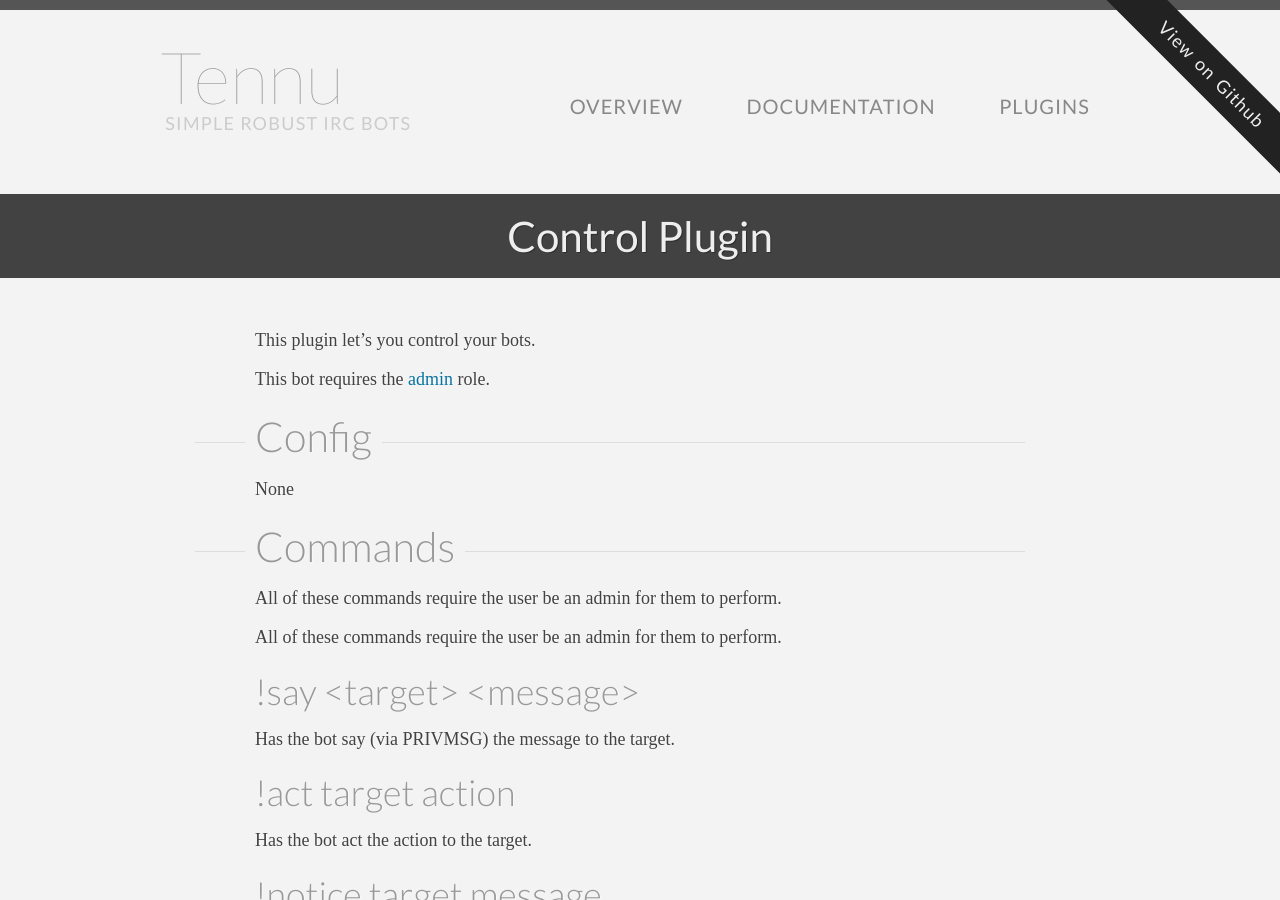
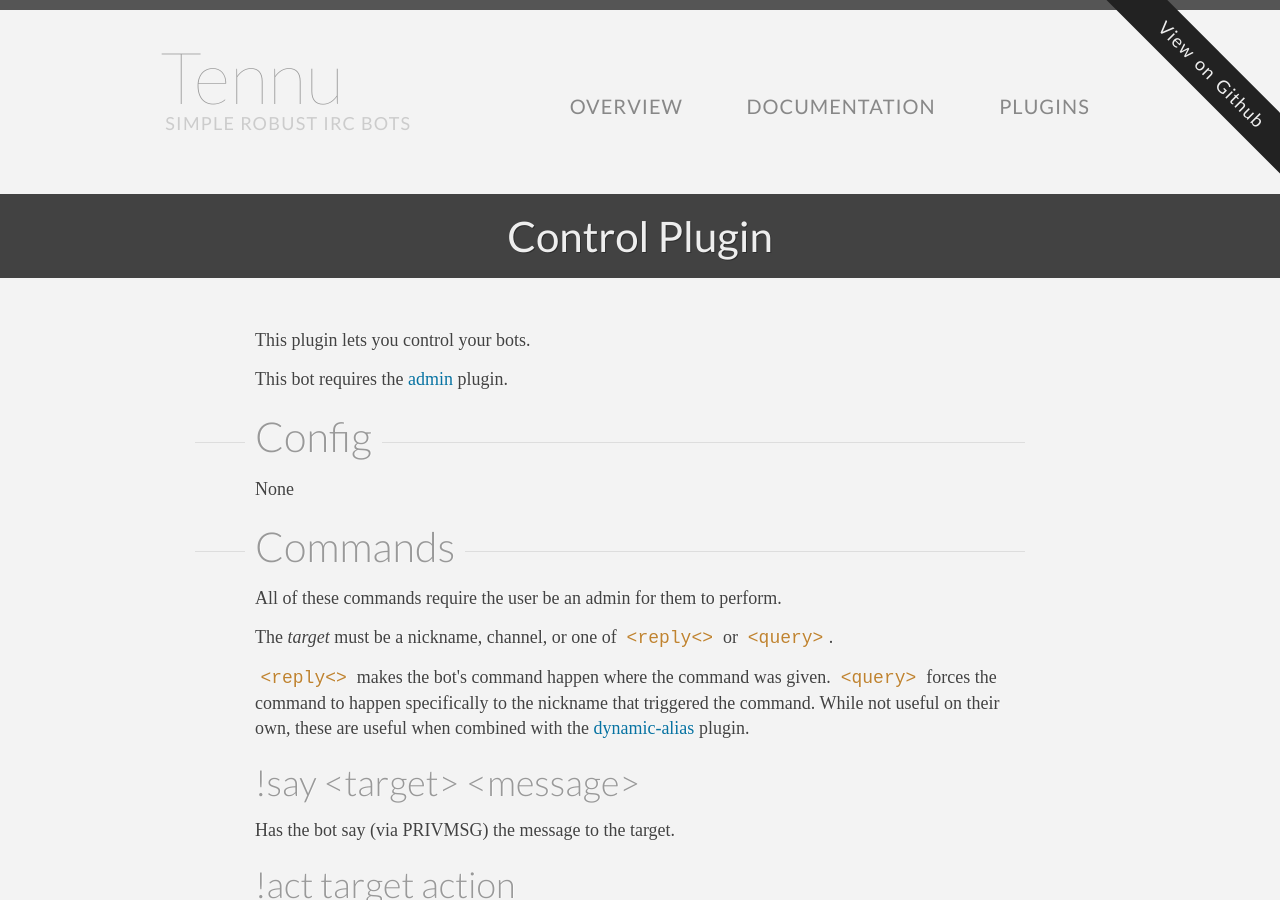
Before and after one commit to Tennu/tennu.github.io, a Jekyll site: the page built from plugins/control.md, in a window 1280 px wide and 900 px high. Built offline with Jekyll 4.4.1, drawn with Linux system fonts in a browser that asks for light colours; some web fonts are replaced.

Commit message:
Moar docs for moar features.

```diff
--- a/plugins/control.md
+++ b/plugins/control.md
@@ -3,9 +3,9 @@
 title: Control Plugin
 ---
 
-This plugin let's you control your bots.
+This plugin lets you control your bots.
 
-This bot requires the <a href="roles/admin">admin</a> role.
+This bot requires the <a href="roles/admin">admin</a> plugin.
 
 ## Config
 
@@ -15,7 +15,9 @@
 
 All of these commands require the user be an admin for them to perform.
 
-All of these commands require the user be an admin for them to perform.
+<p>The <i>target</i> must be a nickname, channel, or one of <code>&lt;reply<&gt;</code> or <code>&lt;query&gt;</code>.</p>
+
+<p><code>&lt;reply<&gt;</code> makes the bot's command happen where the command was given. <code>&lt;query&gt;</code> forces the command to happen specifically to the nickname that triggered the command. While not useful on their own, these are useful when combined with the <a href="dynamic-alias">dynamic-alias</a> plugin.</p>
 
 <h3 id="!say">!say &lt;target&gt; &lt;message&gt;</h3>
 
--- a/plugins/dynamic-alias.html
+++ b/plugins/dynamic-alias.html
@@ -14,11 +14,11 @@
 <h2>Configuration</h2>
 
 <dl>
-    <dt>dynamic-alias-database</dt>
+    <dt>dynamic-alias-database-location</dt>
     <dd><b>Required String</b>. A relative path from the current working directory to the location of the factoids database. Will use an in-memory database if an empty string is given.</dd>
 
-    <dt>dynamic-alias-max-depth</dt>
-    <dd>Optional Number. Maximum (integral) aliases to dive into before giving up. Defaults to 3.</dd>
+    <!--<dt>dynamic-alias-max-depth</dt>
+    <dd>Optional Number. Maximum (integral) aliases to dive into before giving up. Defaults to 3.</dd>-->
 </dl>
 
 <h2>Command: !dynamic-alias</h2>
```
